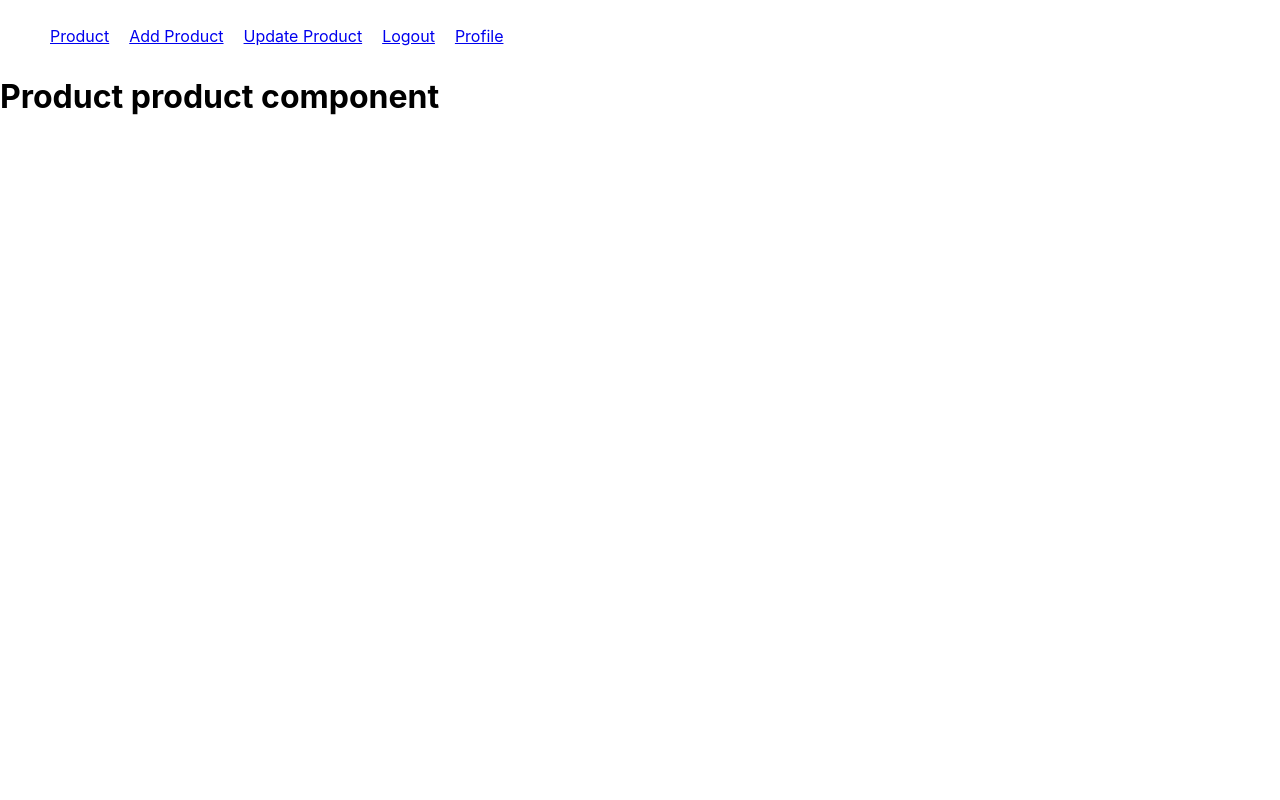
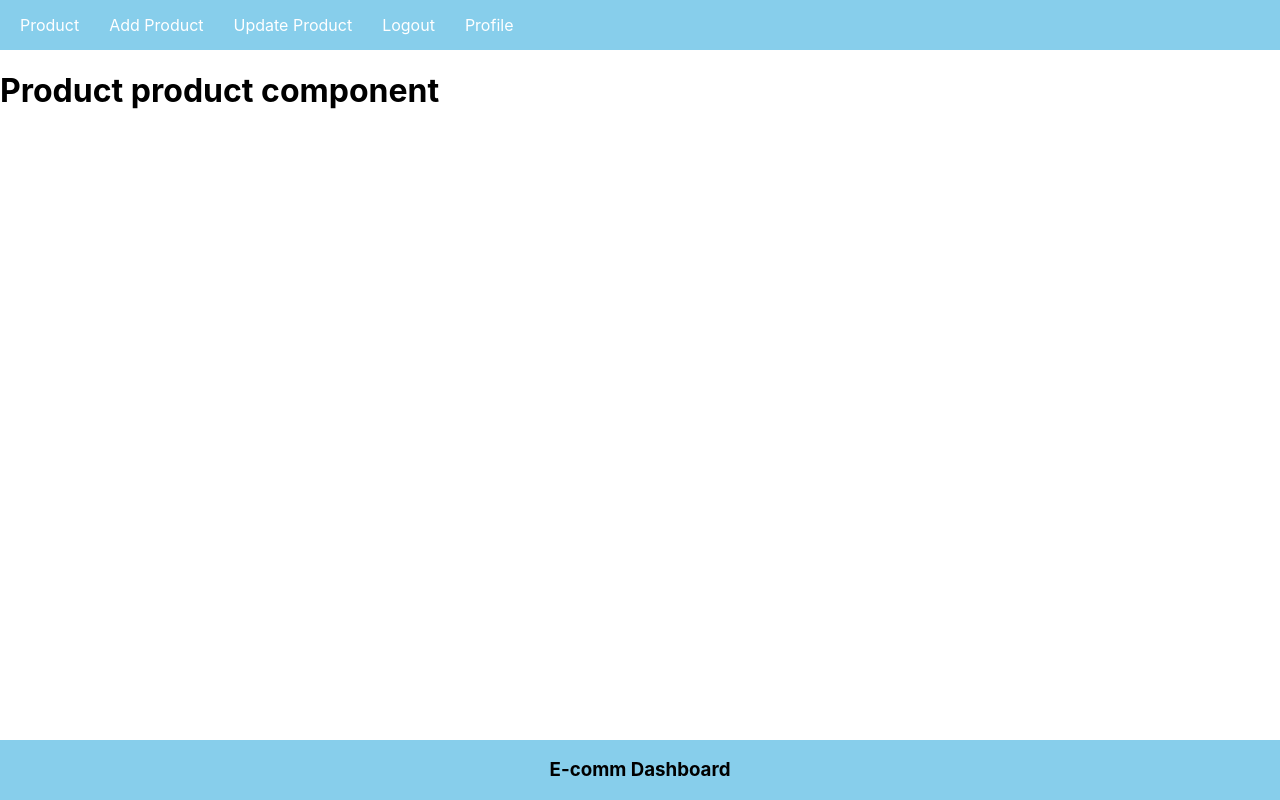
Before and after one commit to YashThiske0911/e-dashboard, a React (Create React App) app in the folder frontend/: page /profile in a window 1280 px wide. Built offline with nearby package versions, Linux system fonts and the light colour scheme.

Commit message:
header and footer

```diff
--- a/frontend/src/App.css
+++ b/frontend/src/App.css
@@ -4,6 +4,25 @@
   padding: 10px;
 }
 
+.nav-ul a{
+  color: #fff;
+  padding: 5px;
+  text-decoration: none;
+}
+
+.nav-ul{
+  padding: 5px;
+  margin: 0;
+  background-color: skyblue;
+}
+
+.footer{
+  position: absolute;
+  bottom: 0;
+  text-align: center;
+  width: 100%;
+  background-color: skyblue;
+}
 
 @media (prefers-reduced-motion: no-preference) {
   .App-logo {
--- a/frontend/src/App.js
+++ b/frontend/src/App.js
@@ -1,7 +1,9 @@
 
 import './App.css';
-import Nav from './Nav'
+import Nav from './components/Nav'
+import Footer from './components/Footer';
 import { BrowserRouter, Routes ,Route } from 'react-router-dom';
+
 
 function App() {
   return (
@@ -16,6 +18,7 @@
         <Route path="/profile" element={<h1>Product product component</h1>} />
       </Routes>
       </BrowserRouter>
+      <Footer></Footer>
     </div>
   );
 }
--- /dev/null
+++ b/frontend/src/components/Footer.js
@@ -0,0 +1,11 @@
+import React from "react";
+
+const Footer=()=>{
+    return(
+        <div className="footer">
+            <h3>E-comm Dashboard</h3>
+        </div>
+    )
+}
+
+export default Footer;
```
Also changed, not shown: frontend/src/components/Nav.js (renamed from frontend/src/Nav.js).
